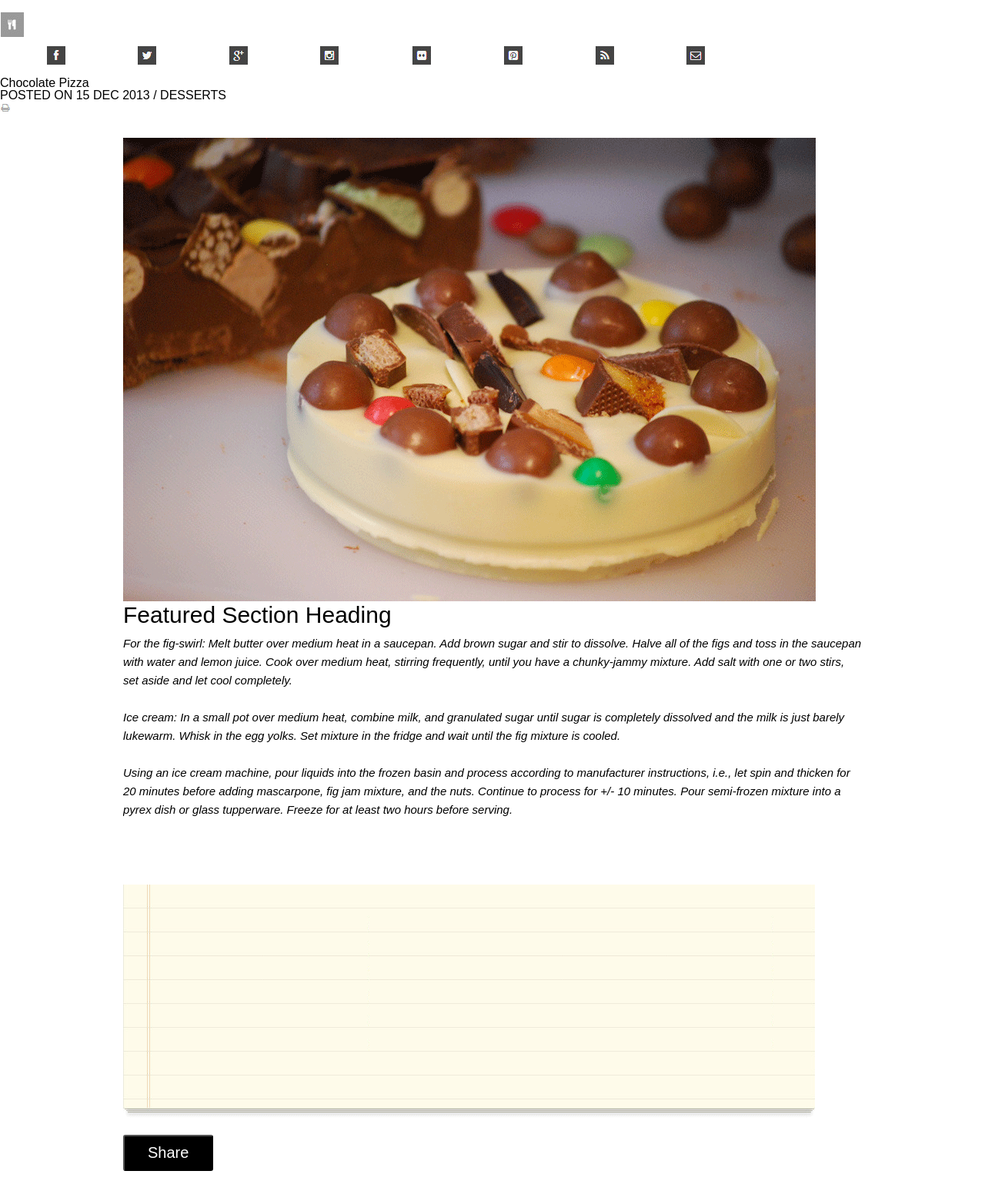
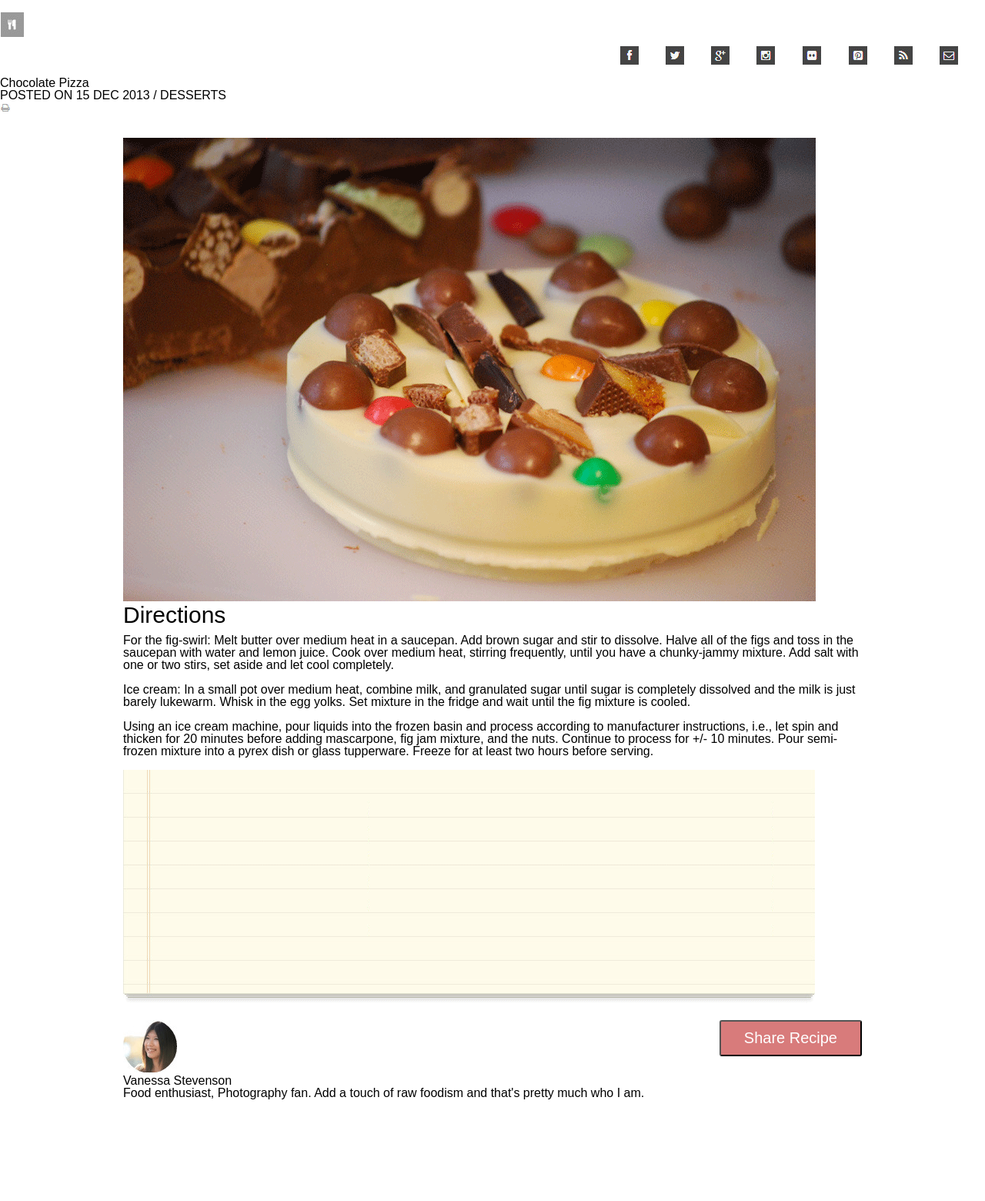
Before and after one commit to CareyEG/chocolate-pizza, a plain HTML site: page index.html in a window 1280 px wide. Shown: the whole page at 77% size. Drawn offline with Linux system fonts and the light colour scheme.

Commit message:
roughly got the basic layout done

```diff
--- a/index.html
+++ b/index.html
@@ -10,29 +10,30 @@
         <nav>
             <img src="img/small-logo.png" alt="logo" title="logo" />
             <ul>
+
                 <li>
-                    <a href="#"><img src="img/fb-icon.png" alt="fb" title="fb"/> </a>
+                    <a href="#"><img src="img/mail-icon.png" alt="mail" title="mail"/> </a>
                 </li>
                 <li>
-                    <a href="#"><img src="img/twit-icon.png" alt="fb" title="fb"/> </a>
+                        <a href="#"><img src="img/rss-icon.png" alt="rss" title="rss"/> </a>
                 </li>
                 <li>
-                    <a href="#"><img src="img/gp-icon.png" alt="fb" title="fb"/> </a>
+                        <a href="#"><img src="img/pint-icon.png" alt="pint" title="pint"/> </a>
                 </li>
                 <li>
-                    <a href="#"><img src="img/insta-icon.png" alt="fb" title="fb"/> </a>
+                        <a href="#"><img src="img/flic-icon.png" alt="flic" title="flic"/> </a>
                 </li>
                 <li>
-                    <a href="#"><img src="img/flic-icon.png" alt="fb" title="fb"/> </a>
+                        <a href="#"><img src="img/insta-icon.png" alt="ig" title="ig"/> </a>
                 </li>
                 <li>
-                    <a href="#"><img src="img/pint-icon.png" alt="fb" title="fb"/> </a>
+                        <a href="#"><img src="img/gp-icon.png" alt="gp" title="gp"/> </a>
                 </li>
                 <li>
-                    <a href="#"><img src="img/rss-icon.png" alt="fb" title="fb"/> </a>
+                        <a href="#"><img src="img/twit-icon.png" alt="twit" title="twit"/> </a>
                 </li>
                 <li>
-                    <a href="#"><img src="img/mail-icon.png" alt="fb" title="fb"/> </a>
+                        <a href="#"><img src="img/fb-icon.png" alt="fb" title="fb"/> </a>
                 </li>
             </ul>
         </nav>
@@ -44,16 +45,21 @@
             <img src="img/choco-pizza.png" alt="chocolate-pizza" title="hero"/>
 
             <div>
-                <h2>Featured Section Heading</h2>
+                <h2>Directions</h2>
                 <p>For the fig-swirl: Melt butter over medium heat in a saucepan. Add brown sugar and stir to dissolve. Halve all of the figs and toss in the saucepan with water and lemon juice. Cook over medium heat, stirring frequently, until you have a chunky-jammy mixture. Add salt with one or two stirs, set aside and let cool completely.<br>
                 <br>
                 Ice cream: In a small pot over medium heat, combine milk, and granulated sugar until sugar is completely dissolved and the milk is just barely lukewarm. Whisk in the egg yolks. Set mixture in the fridge and wait until the fig mixture is cooled.<br>
                 <br>
                 Using an ice cream machine, pour liquids into the frozen basin and process according to manufacturer instructions, i.e., let spin and thicken for 20 minutes before adding mascarpone, fig jam mixture, and the nuts. Continue to process for +/- 10 minutes. Pour semi-frozen mixture into a pyrex dish or glass tupperware. Freeze for at least two hours before serving.</p>
+                <br>
                 <section>
                     <img src="img/list-bg.png" alt="featured-section-image" title="featured-section-image" />
                 </section>
-                <button>Share</button>
+
+                <button>Share Recipe</button>
+                <img src="img/van-pic.png" alt="vanessa" title="vanessa"/>
+                <p>Vanessa Stevenson</p>
+                <p>Food enthusiast, Photography fan. Add a touch of raw foodism and that's pretty much who I am.</p>
             </div>
         </main>
 
--- a/style.css
+++ b/style.css
@@ -23,8 +23,8 @@ header img {
 }
 
 header li {
-    display: inline-block;
-    margin-right: 60px;
+    float: right;
+    margin-right: 5px;
     margin-top: 45px;
 }
 
@@ -65,27 +65,28 @@ div h2 {
     margin-bottom: 10px;
 }
 
-div p {
+/* div p {
     height: 315px;
     font-size: 15px;
     font-style: italic;
     line-height: 24px;
     overflow: auto;
     margin-bottom: 10px;
-}
+} */
 
 button {
     padding: 10px 30px;
-    background: #000;
-    color: #fff;
+    background: rgb(216, 123, 123);
+    color: white;
     border-radius: 3px;
     font-size: 20px;
-    transition: 350ms;
+    /* transition: 350ms; */
+    float: right;
 }
 
-button:hover {
+/* button:hover {
     background: maroon
-}
+} */
 
 /* FOOTER */
 footer {
```
